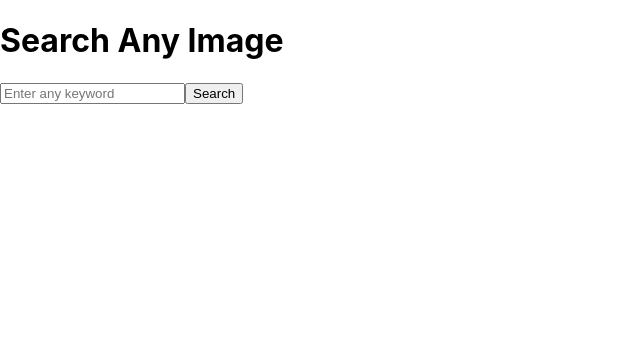
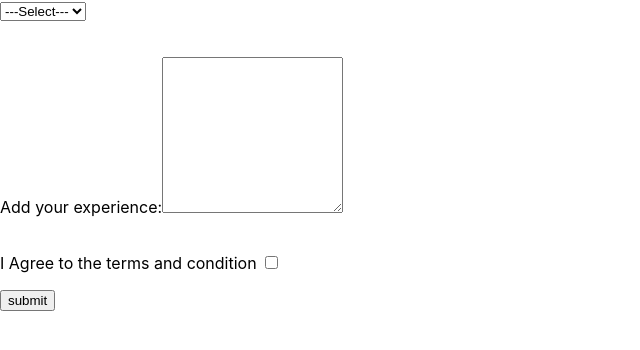
Before and after one commit to Pruthvich97/reactnew, a React (Create React App) app: page /imagesearch in a window 1280 px wide. Shown: the top 350 px of the page, without its empty margins (0-640 px from the left). Built offline with nearby package versions, Linux system fonts and the light colour scheme.

Commit message:
version3.0

```diff
--- a/package.json
+++ b/package.json
@@ -9,6 +9,7 @@
     "axios": "^1.7.3",
     "react": "^18.3.1",
     "react-dom": "^18.3.1",
+    "react-router-dom": "^6.26.1",
     "react-scripts": "^5.0.1",
     "web-vitals": "^2.1.4"
   },
--- a/src/ApiComponent/ImageSearchApi.js
+++ b/src/ApiComponent/ImageSearchApi.js
@@ -37,8 +37,8 @@
                 {
                     this.state.results.map((item)=>(
                       <>
-                        <img src={item.urls.small} alt="this is an img"></img>
-                        <h1>This is a an ImageSearhApi</h1>
+                        <img src={item.urls.small} alt="this is an img" width="400px" ></img>
+
 
                      </>
                     ))
--- a/src/App.js
+++ b/src/App.js
@@ -8,9 +8,13 @@
 // import electronics from "./WOHOC/electronics.js";
 // import ApiComponent from "./ApiComponent/ApiComponent.js"
 // import ApiComponentAxios from "./ApiComponent/ApiComponentAxios.js";
-import ImageSearchApi from "./ApiComponent/ImageSearchApi.js";
+// import ImageSearchApi from "./ApiComponent/ImageSearchApi.js";
+import FormElements from "./FormComponents/FormElements.js";
+
 // import EmployeeManager from "./ContactManager/EmployeeManager.js";
-
+// import Home from "./Routes/Home.js"
+// import About from "./Routes/About.js"
+// import {BrowserRouter,Link,Route,Routes} from 'react-router-dom'
 
 
 function App() {
@@ -18,12 +22,21 @@
     <>
       {/*WithOut Higher Order functions */}
       {/* <FilterClothingProducts data={clothing}></FilterClothingProducts> */}
-
-
       {/*With Higher Order functions */}
       {/* <ClothingCategory data={clothing}></ClothingCategory> */}
       {/* <ElectronicCategory data={electronics}></ElectronicCategory> */}
-     <ImageSearchApi></ImageSearchApi>
+     {/* <ImageSearchApi></ImageSearchApi> */}
+     <FormElements></FormElements>
+     {/* <BrowserRouter>
+     <Link to="/home">Home App</Link>
+     <Link to="/About">About Page</Link>
+     <Link to="/imagesearch">Imagesearch</Link>
+     <Routes>
+      <Route path='/home' element={<Home></Home>} ></Route>
+      <Route path='/About' element={<About></About>} ></Route>
+      <Route path='/imagesearch' element={<ImageSearchApi></ImageSearchApi>} ></Route>
+     </Routes>
+     </BrowserRouter> */}
 
     </>
   )
--- /dev/null
+++ b/src/FormComponents/FormElements.js
@@ -0,0 +1,73 @@
+import React from "react"
+class FormElements extends React.Component{
+    constructor(props){
+        super(props)
+        this.state={
+            tech:'',
+            projects:'',
+            agreement:false,
+            selectErr:'',
+            projectErr:'',
+            agreemenrErr:'',
+            successMsg:''
+
+        }
+    }
+    handleChange=(e,keyword)=>{
+        if(keyword==='tech'){
+            this.setState({tech:e.target.value})
+        }
+        if(keyword==='project'){
+            this.setState({projects:e.target.value})
+        }
+        else{
+            this.setState({agree:!this.state.agree})
+        }
+    }
+    // handleBlur=(e,keyword)=>{
+    //     if(!keyword){
+    //         this.setState({unameErr:"Please select any one option"})
+
+    //     }
+    // }
+    handleSubmit=(e)=>{
+        e.preventDefault();
+        if(!this.state.tech){
+            this.setState({selectErr:"Please select any one option"})
+        }
+        if(!this.state.projects){
+            this.setState({projectErr:"please enter your projects"})
+        }
+        // if(this.state.agreement===false){
+        //     this.
+        // }
+        else{
+            this.setState({successMsg:"Thankyou for Submitting your response!"})
+        }
+    }
+    render(){
+        return(
+            <>
+            <form>
+                <select  name="tech" onChange={(e)=>this.handleChange(e,"tech")} onblur={(e)=>this.handleChange(e,"tech")}>
+                    <option value="">---Select---</option>
+                    <option value="React JS">React JS</option>
+                    <option value="Node JS">Node JS</option>
+                    <option value="Mongo DB">Mongo DB</option>
+                </select>
+                <p style={{color:"red"}}>{this.state.selectErr}</p>
+                <br></br>
+            Add your experience:<textarea name="projects" cols="20" rows="10" onChange={(e)=>this.handleChange(e,"project")}>
+            </textarea>
+            <p style={{color:"red"}}>{this.state.projectErr}</p>
+            <br></br>
+           I Agree to the terms and condition <input type="checkbox" name="agreement" checked={this.state.agree} onChange={(e)=>this.handleChange(e,"agree")}></input>
+           <p style={{color:"red"}}>{this.state.agreemenrErr}</p>
+           <button onClick={(e)=>this.handleSubmit(e)}>submit</button>
+           <h2 style={{color:"green"}}>{this.state.successMsg}</h2>
+            </form>
+            </>
+        )
+    }
+}
+export default FormElements
--- /dev/null
+++ b/src/Routes/About.js
@@ -0,0 +1,20 @@
+import React from "react"
+class About extends React.Component{
+    constructor(props){
+        super(props)
+        this.state={
+
+
+        }
+    }
+
+render(){
+    return(
+        <>
+            <h1>This is About Page</h1>
+
+        </>
+    )
+}
+}
+export default About
--- /dev/null
+++ b/src/Routes/Home.js
@@ -0,0 +1,20 @@
+import React from "react"
+class Home extends React.Component{
+    constructor(props){
+        super(props)
+        this.state={
+
+
+        }
+    }
+
+render(){
+    return(
+        <>
+            <h1>This is Home Page</h1>
+
+        </>
+    )
+}
+}
+export default Home
```
Also changed, not shown: src/FormComponents/SignInComponent.js (added, +12 -0 lines), 1 other file (tests, documents, lock files or other folders).
